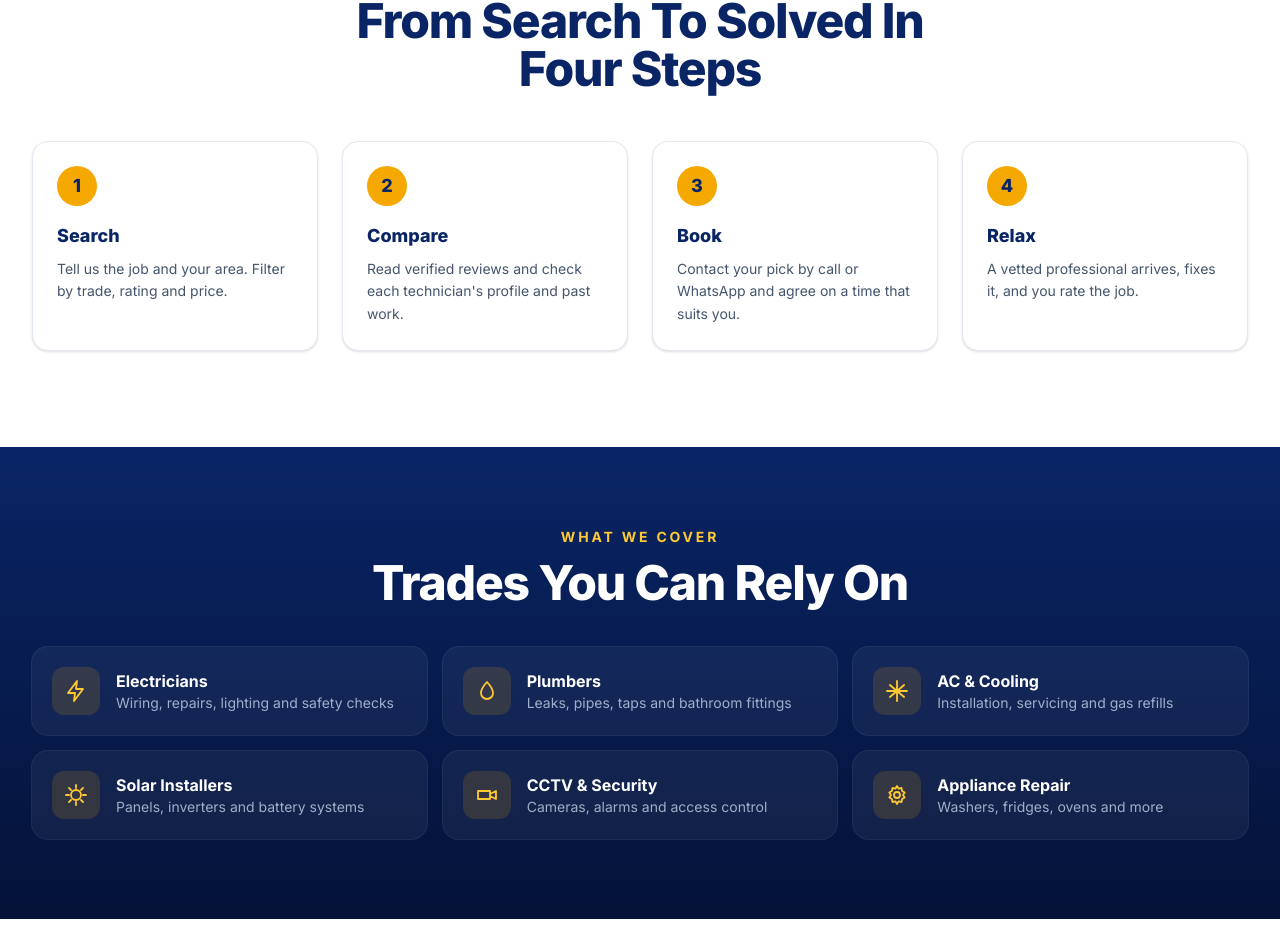
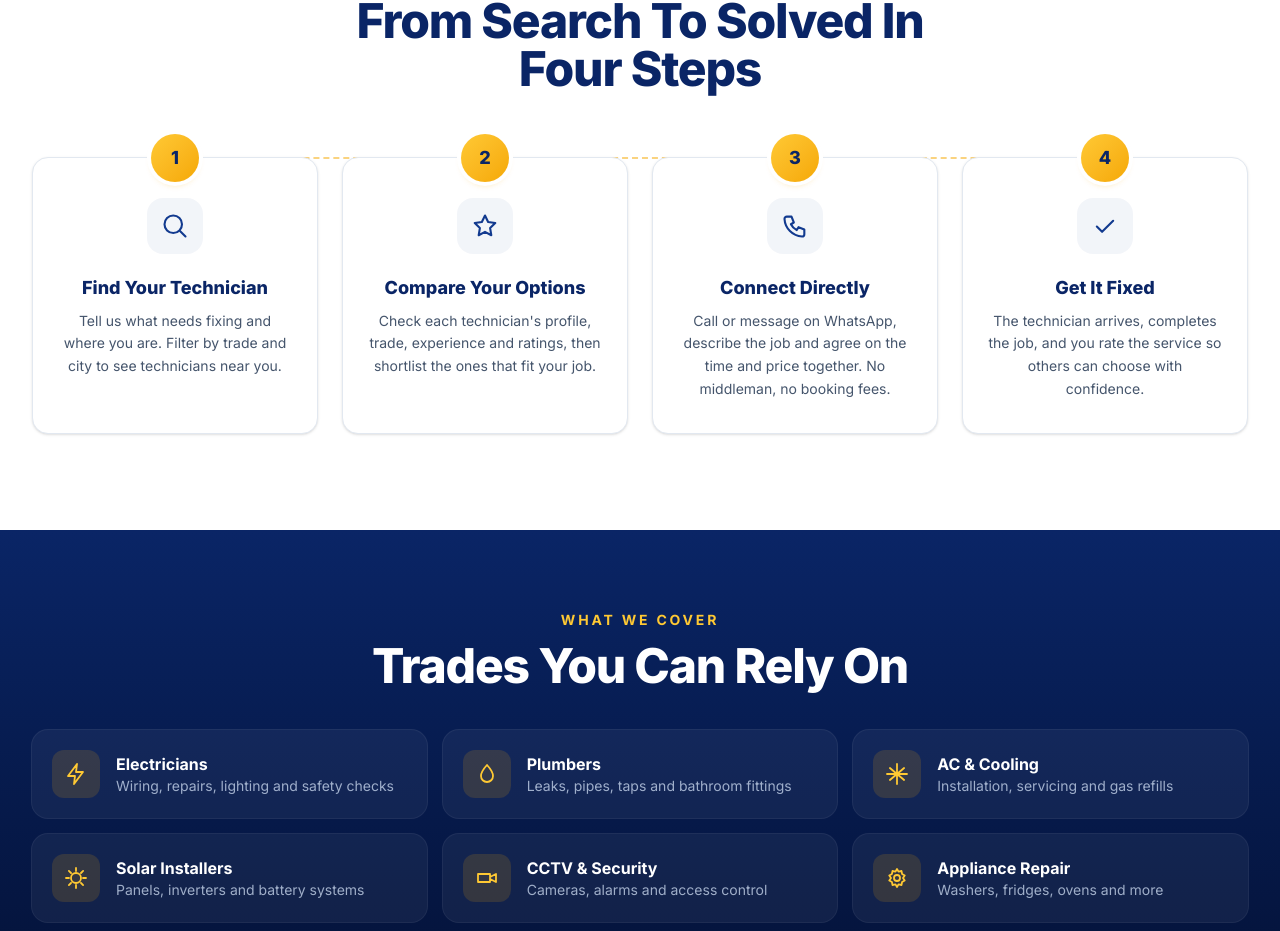
Before and after one commit to sithuru-kawinda/techlinks, a Next.js app: page /about in a window 1280 px wide. Shown: the part 2175-3106 px from the top of the page. Built offline with nearby package versions, Linux system fonts and the light colour scheme.

Commit message:
update about page

```diff
--- a/app/about/page.tsx
+++ b/app/about/page.tsx
@@ -9,6 +9,8 @@ export const metadata: Metadata = {
   title: "About Us | TechLinks",
   description: "TechLinks connects homes and businesses with verified electricians, plumbers, AC and solar specialists. Learn who we are and how we work.",
 };
+
+const stepIcons = ["search", "star", "phone", "check"] as const;
 
 const values = [
   { icon: "check", title: "Verified Professionals", body: "We focus on skilled, vetted technicians so you can hire with confidence.", titleSi: "සත්‍යාපිත වෘත්තිකයන්", bodySi: "ඔබට විශ්වාසයෙන් කුලියට ගත හැකි වන පරිදි අපි දක්ෂ, පරීක්ෂාගත ශිල්පීන් කෙරෙහි අවධානය යොමු කරමු." },
@@ -144,11 +146,15 @@ export default function AboutPage() {
           <p className="text-sm font-bold uppercase tracking-[0.2em] text-gold-dark"><Tr en="How it works" si="ක්‍රියා කරන ආකාරය" /></p>
           <h2 className="mt-3 text-4xl font-extrabold tracking-tight text-brand-dark sm:text-5xl"><Tr en="From Search To Solved In Four Steps" si="සෙවීමේ සිට විසඳුම දක්වා පියවර හතරකින්" /></h2>
         </div>
-        <ol className="mt-12 grid gap-6 sm:grid-cols-2 lg:grid-cols-4">
+        <ol className="relative mt-16 grid gap-x-6 gap-y-12 sm:grid-cols-2 lg:grid-cols-4">
+          <div aria-hidden className="absolute left-[12.5%] right-[12.5%] top-0 hidden h-px border-t-2 border-dashed border-gold/50 lg:block" />
           {steps.map((s, i) => (
-            <li key={s.title} className="relative rounded-2xl border border-slate-200 bg-white p-6 shadow-sm">
-              <span className="grid h-10 w-10 place-items-center rounded-full bg-gold text-lg font-extrabold text-brand-dark">{i + 1}</span>
-              <h3 className="mt-4 text-lg font-extrabold text-brand-dark"><Tr en={s.title} si={s.titleSi} /></h3>
+            <li key={s.title} className="group relative rounded-2xl border border-slate-200 bg-white px-6 pb-8 pt-10 text-center shadow-sm transition duration-300 hover:-translate-y-1 hover:border-gold hover:shadow-lg">
+              <span className="absolute left-1/2 top-0 grid h-12 w-12 -translate-x-1/2 -translate-y-1/2 place-items-center rounded-full bg-gradient-to-br from-gold-light to-gold text-lg font-extrabold text-brand-dark shadow-md shadow-gold/30 ring-4 ring-white">{i + 1}</span>
+              <span className="mx-auto grid h-14 w-14 place-items-center rounded-2xl bg-brand/5 text-brand transition group-hover:bg-brand group-hover:text-gold-light">
+                <Icon name={stepIcons[i]} className="h-7 w-7" />
+              </span>
+              <h3 className="mt-5 text-lg font-extrabold text-brand-dark"><Tr en={s.title} si={s.titleSi} /></h3>
               <p className="mt-2 text-sm leading-relaxed text-slate-600"><Tr en={s.body} si={s.bodySi} /></p>
             </li>
           ))}
--- a/lib/data.ts
+++ b/lib/data.ts
@@ -41,10 +41,10 @@ export const hues = [
 export const seedTechnicians: Technician[] = [];
 
 export const steps = [
-  { title: "Search", body: "Tell us the job and your area. Filter by trade, rating and price.", titleSi: "සොයන්න", bodySi: "කාර්යය සහ ඔබේ ප්‍රදේශය අපට කියන්න. වෘත්තිය, ශ්‍රේණිගත කිරීම සහ මිල අනුව පෙරන්න." },
-  { title: "Compare", body: "Read verified reviews and check each technician's profile and past work.", titleSi: "සසඳන්න", bodySi: "සත්‍යාපිත සමාලෝචන කියවා, එක් එක් ශිල්පියාගේ පැතිකඩ සහ කළ වැඩ පරීක්ෂා කරන්න." },
-  { title: "Book", body: "Contact your pick by call or WhatsApp and agree on a time that suits you.", titleSi: "වෙන්කරන්න", bodySi: "ඔබ තෝරාගත් අයට ඇමතුමකින් හෝ WhatsApp මඟින් සම්බන්ධ වී ඔබට ගැලපෙන වේලාවක් එකඟ වන්න." },
-  { title: "Relax", body: "A vetted professional arrives, fixes it, and you rate the job.", titleSi: "නිදහසේ සිටින්න", bodySi: "පරීක්ෂාගත වෘත්තිකයෙක් පැමිණ එය නිවැරදි කරයි, ඔබ වැඩය ශ්‍රේණිගත කරන්න." },
+  { title: "Find Your Technician", body: "Tell us what needs fixing and where you are. Filter by trade and city to see technicians near you.", titleSi: "ඔබේ ශිල්පියා සොයාගන්න", bodySi: "කුමක් අලුත්වැඩියා කළ යුතුද සහ ඔබ සිටින තැන අපට කියන්න. වෘත්තිය සහ නගරය අනුව පෙරා ඔබ අවට ශිල්පීන් බලන්න." },
+  { title: "Compare Your Options", body: "Check each technician's profile, trade, experience and ratings, then shortlist the ones that fit your job.", titleSi: "ඔබේ විකල්ප සසඳන්න", bodySi: "එක් එක් ශිල්පියාගේ පැතිකඩ, වෘත්තිය, පළපුරුද්ද සහ ශ්‍රේණිගත කිරීම් පරීක්ෂා කර, ඔබේ කාර්යයට ගැලපෙන අයව තෝරාගන්න." },
+  { title: "Connect Directly", body: "Call or message on WhatsApp, describe the job and agree on the time and price together. No middleman, no booking fees.", titleSi: "කෙළින්ම සම්බන්ධ වන්න", bodySi: "ඇමතුමකින් හෝ WhatsApp පණිවිඩයකින් කාර්යය විස්තර කර, වේලාව සහ මිල එකට එකඟ වන්න. අතරමැදියන් නැත, වෙන්කිරීමේ ගාස්තු නැත." },
+  { title: "Get It Fixed", body: "The technician arrives, completes the job, and you rate the service so others can choose with confidence.", titleSi: "වැඩය අවසන් කරගන්න", bodySi: "ශිල්පියා පැමිණ වැඩය නිම කරයි, අන් අයට විශ්වාසයෙන් තෝරාගත හැකි වන පරිදි ඔබ සේවාව ශ්‍රේණිගත කරන්න." },
 ];
 
 export const stats = [
```
